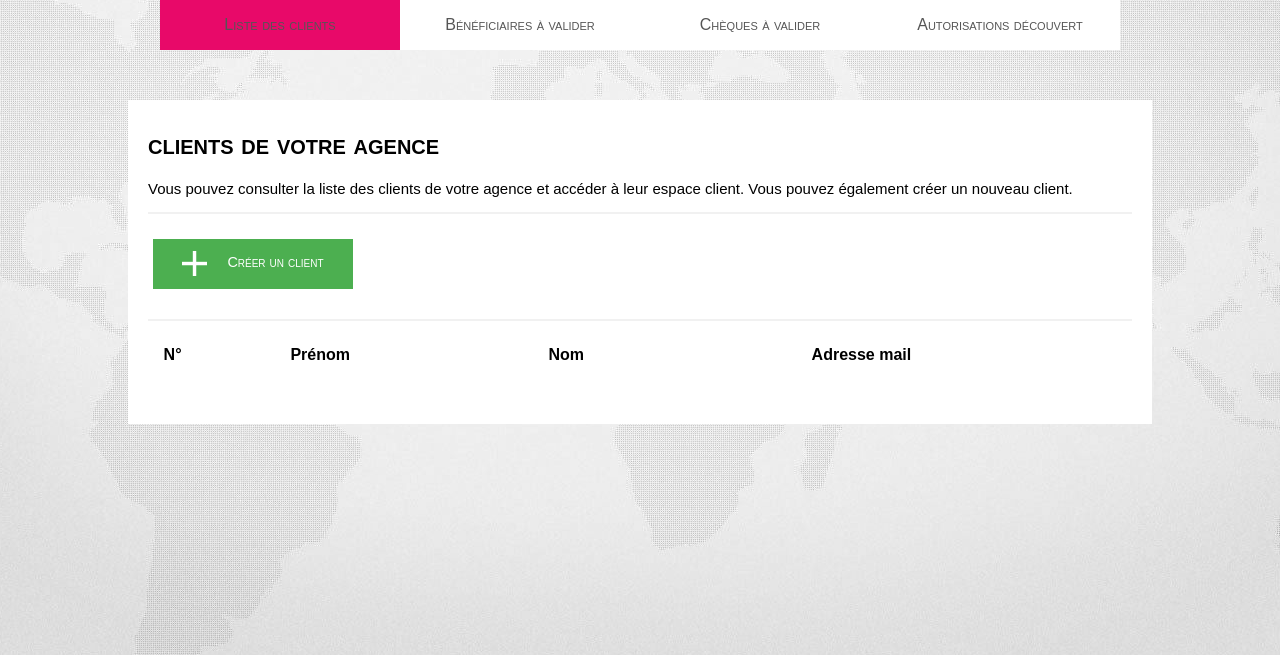
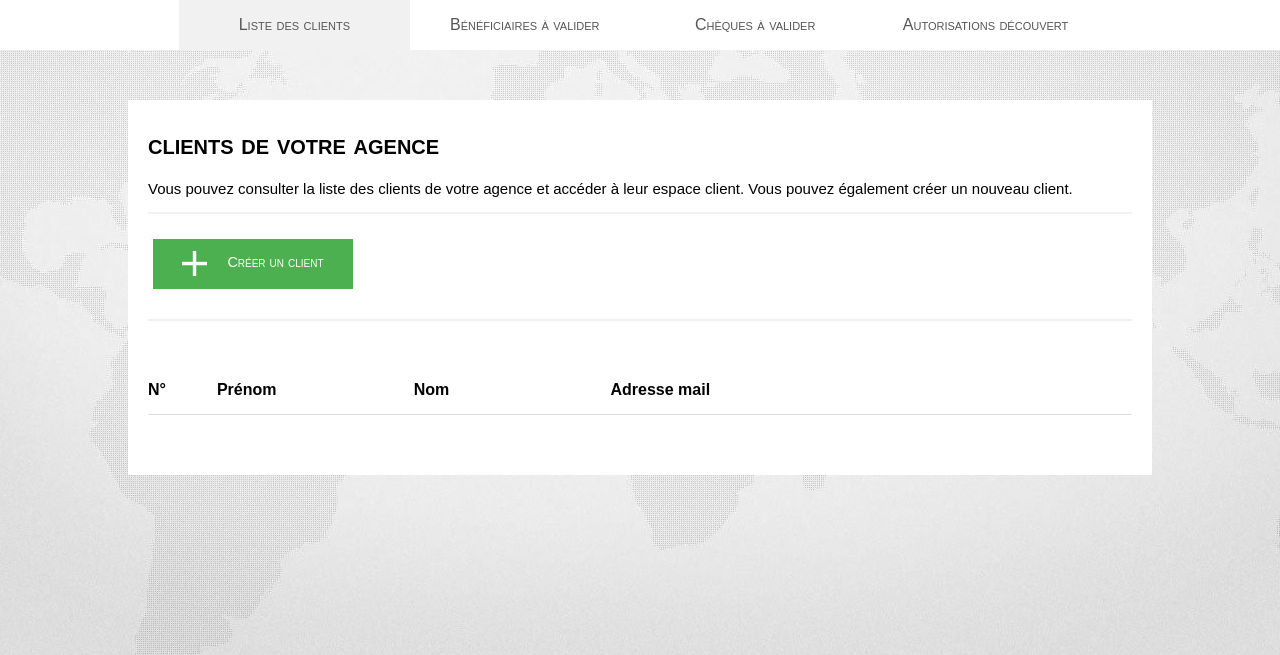
Before and after one commit to Fafou59/BankupV3, a PHP site: page /admin/espace_Admin.php in a window 1280 px wide. Shown: the part 80-735 px from the top of the page. Run offline with PHP 8.4, Linux system fonts and the light colour scheme; the visitor is signed in with stand-in values (Sample User, id 1); tables that the repository leaves empty or names only in its code hold one stand-in row (values such as "Sample post"); lists and menus that the app fills with data are empty; some libraries are stand-ins or nearby versions.

Commit message:
Commit Fabien fini

```diff
--- a/admin/cheque.php
+++ b/admin/cheque.php
@@ -31,8 +31,8 @@
                     // Si solde suffisant pour effectuer le virement
                     if ($cheque['solde_Compte'] - $cheque['montant_Operation'] >= $cheque['autorisation_Decouvert_Compte']*-1) {
                         // Requêtes pour mettre à jour les soldes et l'opération
-                        $sql0 = "UPDATE compte SET solde_Compte = solde_Compte - ".$cheque['montant_Operation']." WHERE compte.id_Compte = '".$cheque['id_Emetteur_Operation']."'";
-                        $sql1 = "UPDATE compte SET solde_Compte = solde_Compte + ".$cheque['montant_Operation']." WHERE compte.id_Compte = '".$cheque['id_Recepteur_Operation']."'";
+                        $sql0 = "UPDATE compte SET solde_Compte = solde_Compte - '".$cheque['montant_Operation']."' WHERE compte.id_Compte = '".$cheque['id_Emetteur_Operation']."'";
+                        $sql1 = "UPDATE compte SET solde_Compte = solde_Compte + '".$cheque['montant_Operation']."' WHERE compte.id_Compte = '".$cheque['id_Recepteur_Operation']."'";
                         $sql2 = "UPDATE operation SET operation.validite_Operation = 1 WHERE operation.id_Operation = '".$_POST['id_Cheque_Ajout']."'";
                         if ($conn->query($sql0) === TRUE AND $conn->query($sql1) === TRUE AND $conn->query($sql2)) { ?>
                             <!-- Redirection après 3 secondes -->
--- a/admin/espace_Admin.php
+++ b/admin/espace_Admin.php
@@ -1,72 +1,88 @@
 <?php
+    // Ajout du menu Admin
     include('support/menu_Admin.php');
 
+    // Vérificaiton si admin connecté
     if (!isset($_SESSION['admin_Id'])) {
         header("Location: connexion_Admin.php");
     }
 
+    // Vérificaiton si agence renseignée
+    if (!isset($_SESSION['admin_Agence'])) {
+        header("Location: connexion_Admin.php");
+    }
+
+    // Connexion à la bdd
     include('support/connexion_bdd.php');
 
-    // Réaliser requête client
+    // Réaliser requête liste des clients rattachés à l'agence
     $requete = $conn->prepare("SELECT client.* FROM client WHERE client.agence_Client = '".$_SESSION['admin_Agence']."' ORDER BY client.id_Client ASC");
     $requete->execute();
     $clients = $requete->get_result();
 
-    // Réaliser requête bénéficiaires
+    // Réaliser requête liste des bénéficiaires à valider des clients de l'agence
     $requete = $conn->prepare("SELECT beneficiaire.* FROM beneficiaire WHERE beneficiaire.validite_Beneficiaire = 0 AND beneficiaire.id_Client_Emetteur IN (SELECT client.id_Client FROM client WHERE client.agence_Client = '".$_SESSION['admin_Agence']."')");
     $requete->execute();
     $beneficiaires = $requete->get_result();
 
-    // Réaliser requête chèques
+    // Réaliser requête liste des chèques à valider des clients de l'agence
     $requete = $conn->prepare("SELECT operation.*, chequier.* FROM operation, chequier WHERE operation.validite_Operation = 0 AND operation.id_Chequier_Operation = chequier.id_Chequier AND chequier.id_Chequier IN (SELECT chequier.id_Chequier FROM chequier, client, compte WHERE client.agence_Client = '".$_SESSION['admin_Agence']."' AND client.id_Client = compte.id_Detenteur_Compte AND chequier.id_Compte_Rattache = compte.id_Compte)");
     $requete->execute();
     $cheques = $requete->get_result();
 
-
-
+    // Réaliser requête liste des comptes des clients de l'agence
+    $requete = $conn->prepare("SELECT compte.id_Compte, Compte.solde_Compte, compte.libelle_Compte, compte.iban_Compte, compte.autorisation_Decouvert_Compte, client.prenom_Client, client.nom_Client FROM compte, client WHERE client.agence_Client = '".$_SESSION['admin_Agence']."' AND client.id_Client = compte.id_Detenteur_Compte ORDER BY client.prenom_Client ASC");
+    $requete->execute();
+    $comptes = $requete->get_result();
 ?>
 
 <!DOCTYPE HTML>
 <html>
     <head>
         <script type="text/javascript" src="support/menu_EC.jsx"></script>
+        <script type="text/javascript" src="support/tri.jsx"></script>
         <title>ADMIN BankUP - Espace Admin</title>
     </head>
 
 
     <body>
-        <div id="contenu">
-            <button class="lienEC" onclick="ouvrir_onglet('clients', this, '#E80969')" id="defaultOpen">Liste des clients</button>
-            <button class="lienEC" onclick="ouvrir_onglet('beneficiaires', this, '#E80969')" >Bénéficiaires à valider</button>
-            <button class="lienEC" onclick="ouvrir_onglet('cheques', this, '#E80969')">Chèques à valider</button>
-            <button class="lienEC" onclick="ouvrir_onglet('autorisations', this, '#E80969')">Autorisations découvert</button>
+        <!-- Menu de l'espace admin, affichage quand clic, clients ouvert par défaut -->
+        <div id="contenu" style="width:100%">
+            <div class="lienEC" style="width: 14%"> </div>
+            <button class="lienEC" onclick="ouvrir_onglet('clients', this, '#f1f1f1')" style="width: 18%" id="defaultOpen">Liste des clients</button>
+            <button class="lienEC" onclick="ouvrir_onglet('beneficiaires', this, '#f1f1f1')" style="width: 18%" >Bénéficiaires à valider</button>
+            <button class="lienEC" onclick="ouvrir_onglet('cheques', this, '#f1f1f1')" style="width: 18%">Chèques à valider</button>
+            <button class="lienEC" onclick="ouvrir_onglet('autorisations', this, '#f1f1f1')" style="width: 18%">Autorisations découvert</button>
+            <div class="lienEC" style="width: 14%"> </div>
         </div>
 
+        <!-- Liste des clients de l'agence -->
         <div id="clients" class="item_EC">
             <h1 style="font-variant: small-caps;">clients de votre agence</h1>
-            <p style="font-size: 15px; margin-top: 15px;margin-bottom: 15px;">Vous pouvez consulter la liste des clients de votre agence et accéder à leur espace client. Vous pouvez également créer un nouveau client.</p>
+            <p style="font-size: 15px">Vous pouvez consulter la liste des clients de votre agence et accéder à leur espace client. Vous pouvez également créer un nouveau client.</p>
             <hr>
             <button type="submit" class="bouton_Ouvrir" onclick="location.href='inscription_Admin.php'"><img src="images/add-plus-button.png" style="width:25px; margin-right:20px;">Créer un client</button><br><br><br>
             <br>
             <hr>
-            <table id='liste_Operations' width="100%" border="0" cellspacing="0" cellpadding="0" style="margin-bottom:50px;">
+            <table class="liste" border="0" cellspacing="0" cellpadding="0">
                 <tr>
-                    <th style="width:5%">N°</th>
-                    <th style="width:25%">Prénom</th>
-                    <th style="width:25%">Nom</th>
-                    <th style="width:35%">Adresse mail</th>
-                    <th style="width:10%"></th>
+                    <th style="width:7%; text-align:left">N°</th>
+                    <th style="width:20%">Prénom</th>
+                    <th style="width:20%">Nom</th>
+                    <th style="width:38%">Adresse mail</th>
+                    <th style="width:15%"></th>
                 </tr>
                 <?php
+                // Récupération de tous les clients
                 $i = 1;
                 while($client = $clients->fetch_row()) { ?>
                     <tr>
-                        <td><?php echo($i)?></td>
+                        <td style="font-weight:bold"><?php echo($i)?></td>
                         <td><?php echo($client[3])?></td>
                         <td><?php echo($client[2])?></td>
                         <td><?php echo($client[6])?></td>
                         <td><form method="post" action="mirroring_Admin.php">
-                            <button name="id_Client" type="submit" class="bouton_Profil" value="<?php echo ($client[0]) ?>">Profil</button>
+                            <button name="id_Client" type="submit" class="bouton_Profil" value="<?php echo ($client[0]) ?>"><img src="images/pencil.png" style="width:15px; margin-right:10px;">Profil</button>
                         </form></td>
                     </tr>
                     <?php
@@ -75,19 +91,21 @@
             </table>
         </div>
 
+        <!-- Liste des bénéficiaires à valider pour les clients de l'agence -->
         <div id="beneficiaires" class="item_EC">
             <h1 style="font-variant: small-caps;">bénéficiaires à valider</h1>
-            <p style="font-size: 15px; margin-top: 15px;margin-bottom: 15px;">Vous pouvez consulter la liste demandes d'ajout de bénéficiaire en attente de validation. Vous pouvez accepter une demande ou la supprimer.</p>
+            <p style="font-size: 15px">Vous pouvez consulter la liste demandes d'ajout de bénéficiaire en attente de validation. Vous pouvez accepter une demande ou la supprimer.</p>
             <hr>
-            <table id='liste_Operations' width="100%" border="0" cellspacing="0" cellpadding="0" style="margin-bottom:50px;">
+            <table class="liste" border="0" cellspacing="0" cellpadding="0">
                 <tr>
                     <th style="width:20%">Client demandeur</th>
-                    <th style="width:40%">Compte bénéficiaire (IBAN)</th>
+                    <th style="width:50%">Compte bénéficiaire (IBAN)</th>
                     <th style="width:20%">Détenteur compte</th>
-                    <th style="width:10%"></th>
-                    <th style="width:10%"></th>
+                    <th style="width:5%"></th>
+                    <th style="width:5%"></th>
                 </tr>
                 <?php
+                // Récupération de tous les bénéficiaires à valider
                 while($beneficiaire = $beneficiaires->fetch_row()) { ?>
                     <tr>
                         <td><?php
@@ -107,34 +125,37 @@
                         <td><?php
                             echo($beneficiaire_detail['prenom_Client'].' '.$beneficiaire_detail['nom_Client']); ?>
                         </td>
-                        <td><form method="post" action="validation_Beneficiaire.php">
-                            <button name="id_Beneficiaire_Ajout" type="submit" class="bouton_Ajout" value="<?php echo ($beneficiaire[0]) ?>">Valider</button>
+                        <td><form method="post" action="validation_Beneficiaire.php" style="height: 40px;">
+                            <button name="id_Beneficiaire_Ajout" type="submit" class="bouton_Suppression" value="<?php echo ($beneficiaire[0]) ?>"><img src="images/bouton_Ok.png" style="width:25px; margin-right:20px;"></button>
                         </form></td>
-                        <td><form method="post" action="validation_Beneficiaire.php">
-                            <button name="id_Beneficiaire_Suppression" type="submit" class="bouton_Suppression" value="<?php echo ($beneficiaire[0]) ?>">Supprimer</button>
+                        <td><form method="post" action="validation_Beneficiaire.php" style="height: 40px;">
+                            <button name="id_Beneficiaire_Suppression" type="submit" class="bouton_Suppression" value="<?php echo ($beneficiaire[0]) ?>"><img src="images/bouton_Ko.png" style="width:25px; margin-right:20px;"></button>
                         </form></td>
                     </tr>
                 <?php } ?>
             </table>
         </div>
 
+        <!-- Liste des chèques à valider pour les clients de l'agence -->
         <div id="cheques" class="item_EC">
             <h1 style="font-variant: small-caps;">chèques à valider</h1>
             <p style="font-size: 15px">Vous pouvez consulter la liste des chèques en attente de validation. Vous pouvez valider un chèque ou le supprimer.</p>
             <hr>
-            <table id='liste_Operations' width="100%" border="0" cellspacing="0" cellpadding="0" style="margin-bottom:50px;">
+            <table class='liste' border="0" cellspacing="0" cellpadding="0">
                 <tr>
-                    <th style="width:20%">Client émetteur</th>
-                    <th style="width:34%">Compte bénéficiaire (IBAN)</th>
-                    <th style="width:20%">Détenteur compte</th>
-                    <th style="width:10%">Montant</th>
-                    <th style="width:8%"></th>
-                    <th style="width:8%"></th>
+                    <th style="width:19%">Client émetteur</th>
+                    <th style="width:45%">Compte bénéficiaire (IBAN)</th>
+                    <th style="width:19%">Détenteur compte</th>
+                    <th style="width:7%">Montant</th>
+                    <th style="width:5%"></th>
+                    <th style="width:5%"></th>
                 </tr>
                 <?php
+                // Récupération de tous les chèques à valider
                 while($cheque = $cheques->fetch_row()) { ?>
                     <tr>
                         <td><?php
+                            // Requête informations du client émetteur du chèque
                             $requete = $conn->prepare("SELECT client.prenom_Client, client. nom_Client FROM client, compte WHERE client.id_Client = compte.id_Detenteur_Compte AND compte.id_Compte = ".$cheque[2]);
                             $requete->execute();
                             $resultat = $requete->get_result();
@@ -142,6 +163,7 @@
                             echo($emetteur_detail['prenom_Client'].' '.$emetteur_detail['nom_Client']); ?>
                         </td>
                         <td><?php
+                            // Requête informations du client récepteur du chèque et de son compte bénéficiaire
                             $requete = $conn->prepare("SELECT compte.libelle_Compte, compte.iban_Compte, client.prenom_Client, client.nom_Client FROM compte, client WHERE compte.id_Compte = ".$cheque[3]." AND compte.id_Detenteur_Compte = client.id_Client");
                             $requete->execute();
                             $resultat = $requete->get_result();
@@ -154,27 +176,61 @@
                         <td><?php
                             echo($cheque[5].'€');?>
                         </td>
-                        <td><form method="post" action="cheque.php">
-                            <button name="id_Cheque_Ajout" type="submit" class="bouton_Ajout" value="<?php echo ($cheque[0]) ?>">Valider</button>
+                        <td><form method="post" action="cheque.php" style="height: 40px;">
+                            <button name="id_Cheque_Ajout" type="submit" class="bouton_Suppression" value="<?php echo ($cheque[0]) ?>"><img src="images/bouton_Ok.png" style="width:25px; margin-right:20px;"></button>
                         </form></td>
-                        <td><form method="post" action="cheque.php">
-                            <button name="id_Cheque_Suppression" type="submit" class="bouton_Suppression" value="<?php echo ($cheque[0]) ?>">Supprimer</button>
+                        <td><form method="post" action="cheque.php" style="height: 40px;">
+                            <button name="id_Cheque_Suppression" type="submit" class="bouton_Suppression" value="<?php echo ($cheque[0]) ?>"><img src="images/bouton_Ko.png" style="width:25px; margin-right:20px;"></button>
                         </form></td>
                     </tr>
                 <?php } ?>
             </table>
         </div>
 
+        <!-- Liste des comptes des clients de l'agence -->
         <div id="autorisations" class="item_EC">
-            <h1>Autorisations de découvert</h1>
-            <p>Vous pouvez paramétrer les autorisations de découvert des comptes des clients de votre agence.</p>
+        <h1 style="font-variant: small-caps;">comptes et autorisations découvert</h1>
+            <p style="font-size: 15px">Vous pouvez consulter la liste des comptes et paramétrer les autorisations de découvert.</p>
             <hr>
-
+            <table class='liste' border="0" cellspacing="0" cellpadding="0">
+                <tr>
+                    <th style="width:20%">Client détenteur</th>
+                    <th style="width:20%">Libellé compte</th>
+                    <th style="width:30%">IBAN</th>
+                    <th style="width:10%">Solde</th>
+                    <th style="width:15%">Découvert autorisé</th>
+                    <th style="width:5%"></th>
+                </tr>
+                <?php
+                // Récupération de tous les comptes
+                while($compte = $comptes->fetch_row()) { ?>
+                    <tr>
+                        <td><?php
+                            echo($compte[5].' '.$compte[6]); ?>
+                        </td>
+                        <td><?php
+                            echo($compte[2]); ?>
+                        </td>
+                        <td><?php
+                            echo($compte[3]);?>
+                        </td>
+                        <td><?php
+                            echo($compte[1].'€');?>
+                        </td>
+                        <form method="post" action="autorisation_Decouvert.php" style="height: 40px;"><td>
+                            <input type="number" name="decouvert" id="decouvert" size="1" min="0" max="500" value="<?php echo($compte[4]) ?>" required />
+                        </td>
+                        <td>
+                            <button name="id_Compte" type="submit" class="bouton_Suppression" value="<?php echo ($compte[0]) ?>"><img src="images/bouton_Ok.png" style="width:25px; margin-right:20px;"></button>
+                        </form></td>
+                    </tr>
+                <?php } ?>
+            </table>
         </div>
     </body>
 
-    <script>
-        document.getElementById("defaultOpen").click();
+    <script> // Script Javascript au chargement de la page
+        document.getElementById("defaultOpen").click(); // Ouvre l'onglet clients par défaut
     </script>
 
 </html>
--- a/admin/mirroring_Admin.php
+++ b/admin/mirroring_Admin.php
@@ -1,14 +1,19 @@
 <?php
+    // Ajout menu Admin
     include('support/menu_Admin.php');
 
+    // Connexion à la bdd
     include('support/connexion_bdd.php');
 
+    // Vérification si admin connecté
     if (!isset($_SESSION['admin_Id'])) {
         header("Location: connexion_Admin.php");
     }
 
+    // Récupération de l'id client sélectionné si dispo et définition variable Session
     if (isset($_POST['id_Client'])) {
         $_SESSION['id_Client_Admin'] = $_POST['id_Client'];
+    // Sinon, vérifier qu'une variable session existe déjà et renvoyer vers espace admin si ce n'est pas le cas
     } else {
         if (!isset($_SESSION['id_Client_Admin'])) {
             header("Location: espace_Admin.php");
--- a/admin/modif_Infos.php
+++ b/admin/modif_Infos.php
@@ -96,7 +96,6 @@
                         if ($conn->query($sql) === TRUE) { ?>
                             <!-- Redirection après 3 secondes -->
                             <meta http-equiv="Refresh" content="3;URL=mirroring_Admin.php">
-                            <div class="container">
                             <table>
                                 <tr>
                                     <td><img id="ckeck_icon" src="images/bouton_Ok.png" style="width: 60px; margin-left: 30px; margin-right: 30px;"></td>
@@ -105,12 +104,11 @@
                             </table>
                             <hr>
                             <p style="font-size: 18px; padding-left: 110px;">Vous allez être redirigé vers l'espace client.</p>
-                            </div> <?php
+                            <?php
                         // Si requête KO
                         } else { ?>
                             <!-- Redirection après 3 secondes -->
                             <meta http-equiv="Refresh" content="3;URL=mirroring_Admin.php">
-                            <div class="container">
                             <table>
                                 <tr>
                                     <td><img id="ckeck_icon" src="images/bouton_KO.png" style="width: 60px; margin-left: 30px; margin-right: 30px;"></td>
@@ -119,7 +117,7 @@
                             </table>
                             <hr>
                             <p style="font-size: 18px; padding-left: 110px;">Vous allez être redirigé vers l'espace client.</p>
-                            </div> <?php
+                            <?php
                         }
                     }
                 $conn->close();
--- a/admin/virement_Admin.php
+++ b/admin/virement_Admin.php
@@ -107,9 +107,9 @@
                     // Si solde suffisant pour effectuer le virement
                     if ($solde['solde_Compte'] - $_POST['montant'] >= $solde['autorisation_Decouvert_Compte']*-1) {
                         // Requête mise à jour solde compte débiteur
-                        $sql0 = "UPDATE compte SET solde_Compte = solde_Compte - ".$_POST['montant']." WHERE compte.id_Compte = '".$_POST['emetteur']."'";
+                        $sql0 = "UPDATE compte SET solde_Compte = solde_Compte - '".$_POST['montant']."' WHERE compte.id_Compte = '".$_POST['emetteur']."'";
                         // Requête mise à jour solde compte créditeur
-                        $sql1 = "UPDATE compte SET solde_Compte = solde_Compte + ".$_POST['montant']." WHERE compte.id_Compte = '".$_POST['recepteur']."'";
+                        $sql1 = "UPDATE compte SET solde_Compte = solde_Compte + '".$_POST['montant']."' WHERE compte.id_Compte = '".$_POST['recepteur']."'";
                         // Requête ajout opération
                         $sql2 = "INSERT INTO operation (date_Operation, id_Emetteur_Operation, id_Recepteur_Operation, type_Operation, montant_Operation, validite_Operation) VALUES (SYSDATE(), '".$_POST['emetteur']."', '".$_POST['recepteur']."', 'Virement', '".$_POST['montant']."', 1)";
                         // Si requêtes bien effectuées
```
Also changed, not shown: admin/autorisation_Decouvert.php (added, +82 -0 lines). Lines whose indentation alone changed are shown as unchanged.
